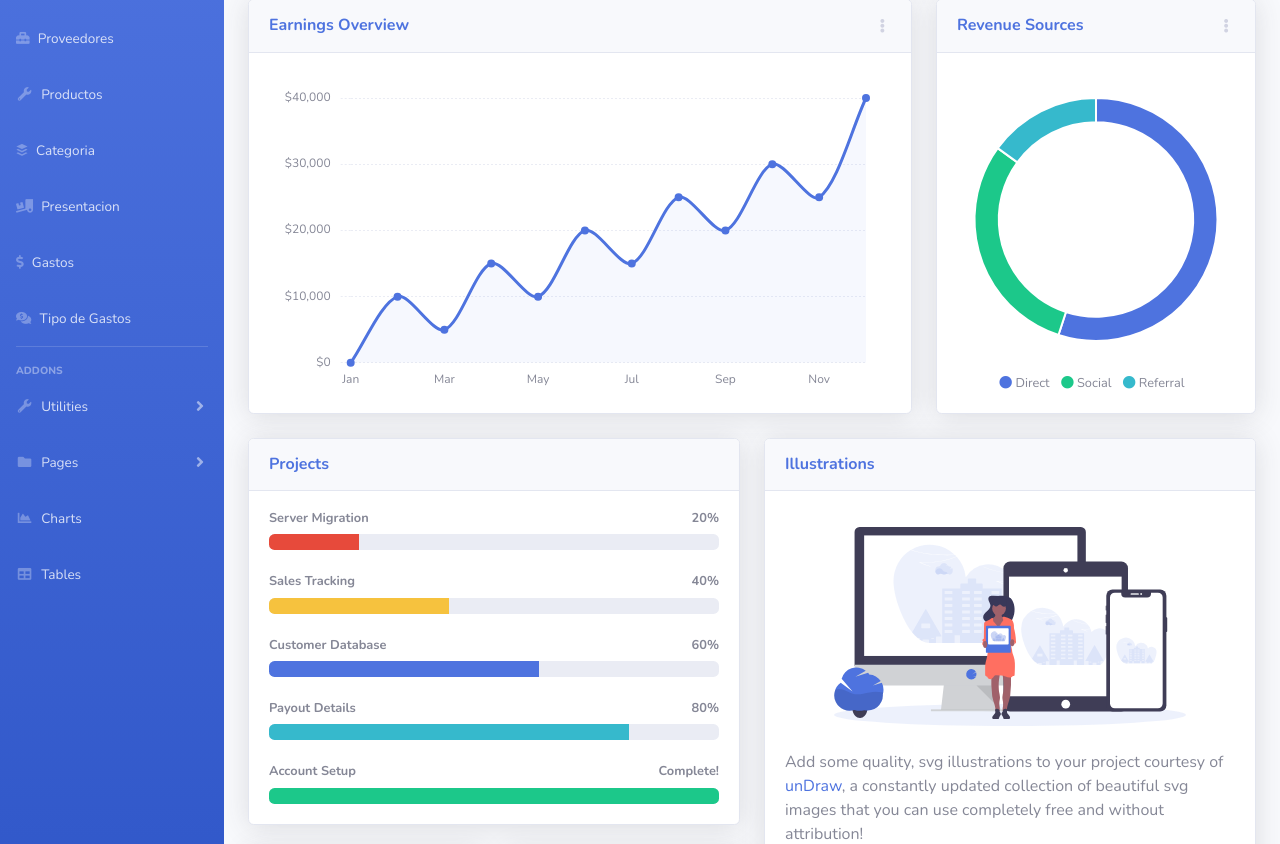
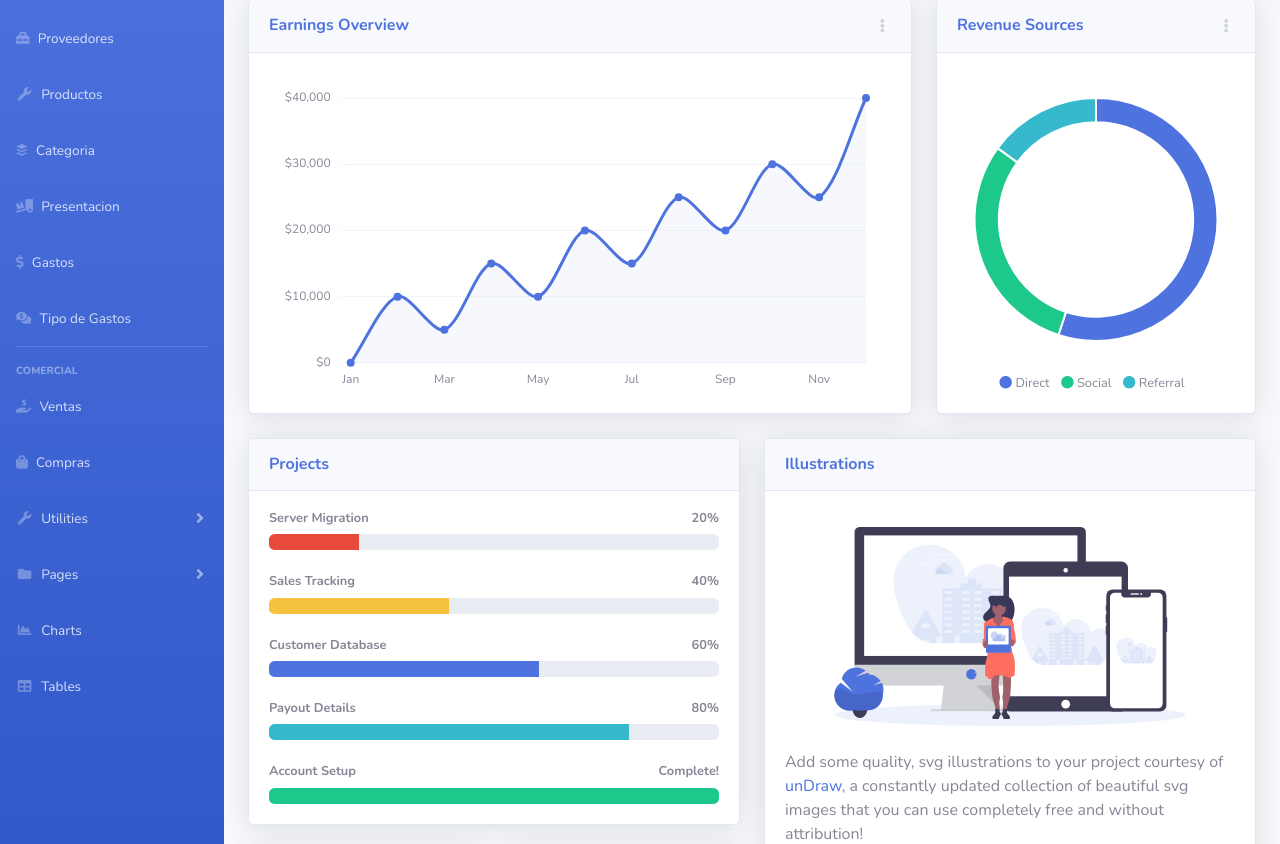
Before and after one commit to chrisstianandres/ferreteria, a Django app: page /menu in a window 1280 px wide. Shown: the part 279-1123 px from the top of the page. Run offline with Django 3.2, Linux system fonts and the light colour scheme; the visitor is signed in with stand-in values (Sample User, id 1); data that the repository does not hold is empty; some libraries are stand-ins or nearby versions.

Commit message:
version 1

```diff
--- a/templates/front-end/sidebar.html
+++ b/templates/front-end/sidebar.html
@@ -84,9 +84,18 @@
 
     <!-- Heading -->
     <div class="sidebar-heading">
-        Addons
+       Comercial
     </div>
-
+     <li class="nav-item">
+        <a class="nav-link" href="{% url 'venta:lista' %}">
+            <i class="fas fa-hand-holding-usd"></i>
+            <span>Ventas</span></a>
+    </li>
+    <li class="nav-item">
+        <a class="nav-link" href="{% url 'compra:lista' %}">
+            <i class="fas fa-shopping-bag"></i>
+            <span>Compras</span></a>
+    </li>
     <li class="nav-item">
         <a class="nav-link collapsed" href="#" data-toggle="collapse" data-target="#collapseUtilities"
            aria-expanded="true" aria-controls="collapseUtilities">
```
